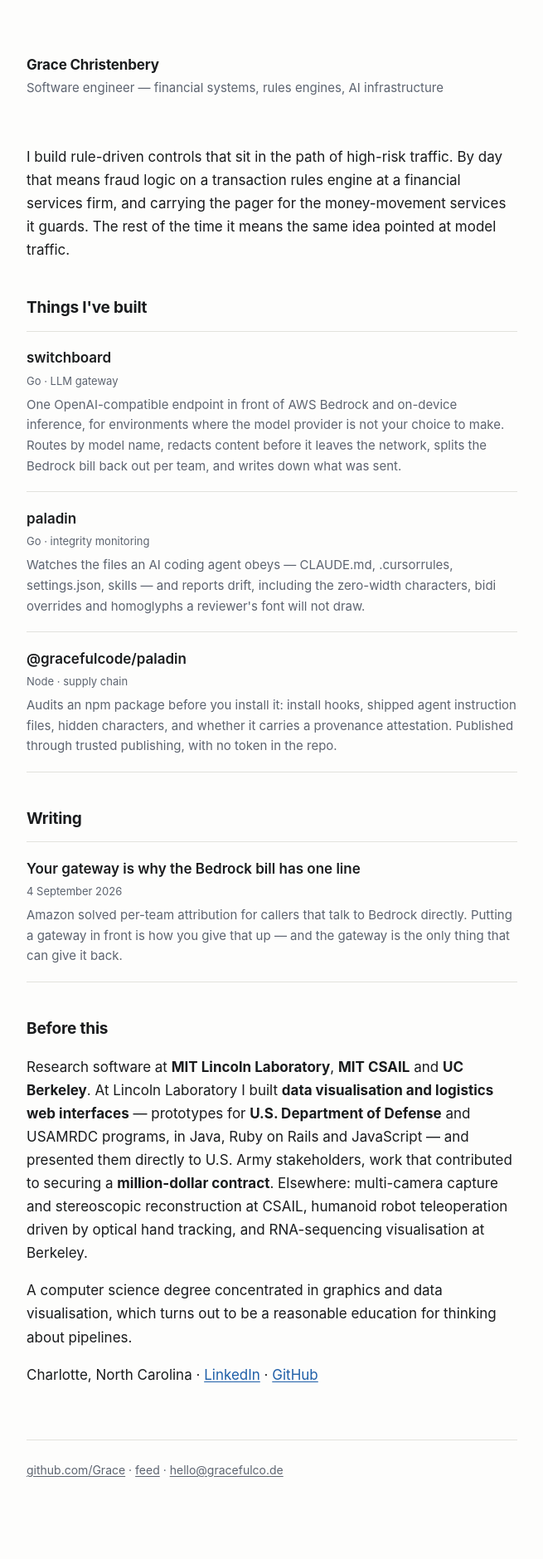
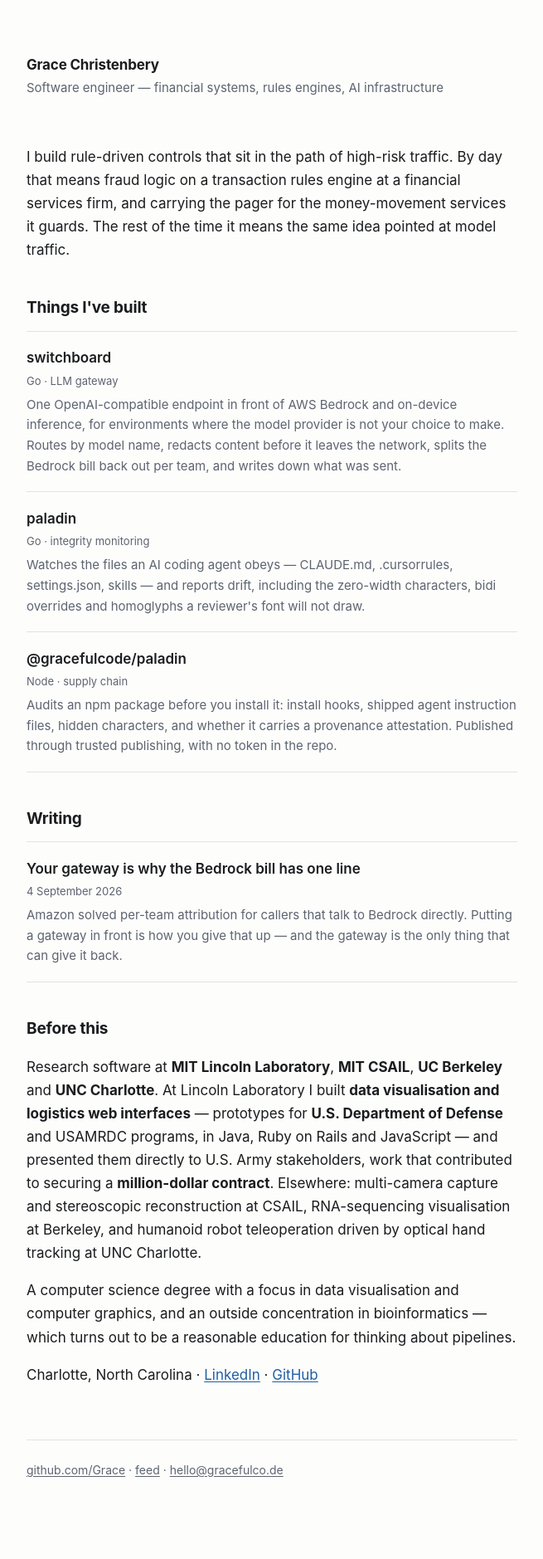
Before and after one commit to Grace/grace.github.io, a Jekyll site: the page built from index.html, in a window 1280 px wide. Shown: the whole page at 83% size, without its empty margins (312-967 px from the left). Built offline with Jekyll 4.4.1, drawn with Linux system fonts in a browser that asks for light colours.

Commit message:
Correct attribution and the degree description
The Leap Motion robot teleoperation was UNC Charlotte (DARTS/IMI), not MIT or
Berkeley -- the previous wording swept it into the MIT list by proximity.

Degree is a focus in data visualisation and computer graphics with an outside
concentration in bioinformatics, which is also where the Berkeley RNA-seq work
came from.

Co-Authored-By: Claude Opus 5 (1M context) <noreply@anthropic.com>
Claude-Session: https://claude.ai/code/session_01CP8HAD5qh9N9t5FSZ7w4H7

```diff
--- a/index.html
+++ b/index.html
@@ -50,17 +50,18 @@ time it means the same idea pointed at model traffic.</p>
 
 <h2>Before this</h2>
 <p>Research software at <strong>MIT Lincoln Laboratory</strong>, <strong>MIT
-CSAIL</strong> and <strong>UC Berkeley</strong>. At Lincoln Laboratory I built
+CSAIL</strong>, <strong>UC Berkeley</strong> and <strong>UNC Charlotte</strong>. At Lincoln Laboratory I built
 <strong>data visualisation and logistics web interfaces</strong> — prototypes for
 <strong>U.S. Department of Defense</strong> and USAMRDC programs, in Java, Ruby on
 Rails and JavaScript — and presented them directly to U.S. Army stakeholders,
 work that contributed to securing a <strong>million-dollar contract</strong>.
 Elsewhere: multi-camera capture and stereoscopic reconstruction at CSAIL,
-humanoid robot teleoperation driven by optical hand tracking, and RNA-sequencing
-visualisation at Berkeley.</p>
+RNA-sequencing visualisation at Berkeley, and humanoid robot teleoperation driven
+by optical hand tracking at UNC Charlotte.</p>
 
-<p>A computer science degree concentrated in graphics and data visualisation,
-which turns out to be a reasonable education for thinking about pipelines.</p>
+<p>A computer science degree with a focus in data visualisation and computer
+graphics, and an outside concentration in bioinformatics — which turns out to be
+a reasonable education for thinking about pipelines.</p>
 
 <p>Charlotte, North Carolina ·
 <a href="https://www.linkedin.com/in/glchriste/">LinkedIn</a> ·
```
